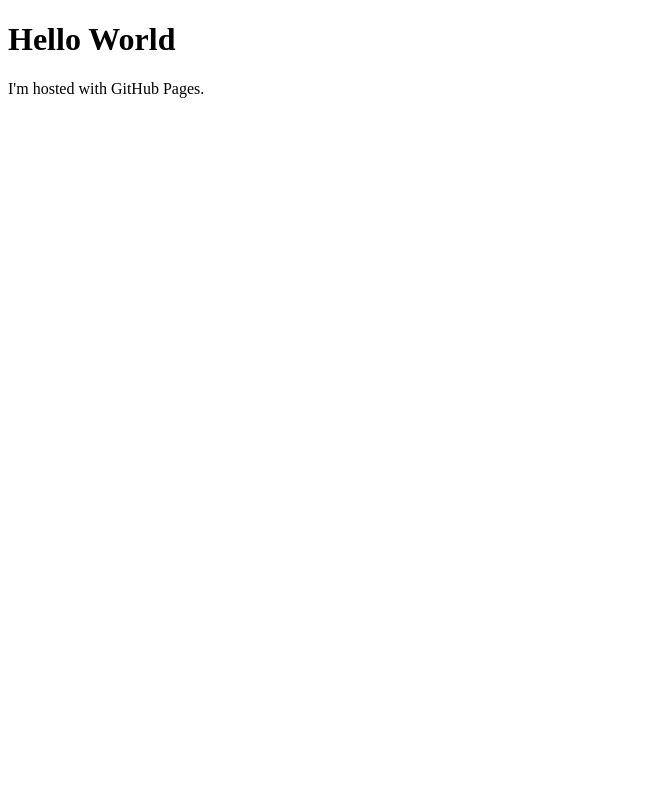
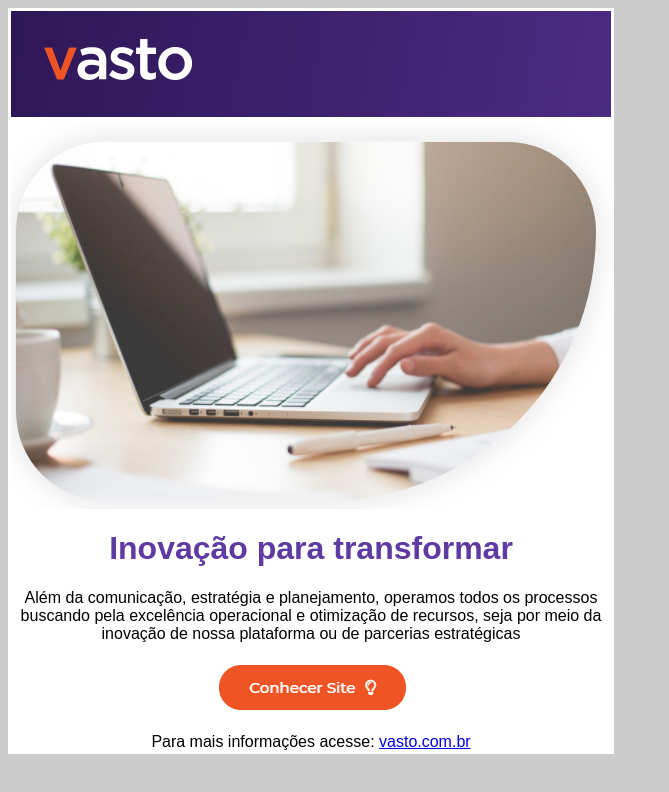
Before and after one commit to julianarm29/julianarm29.github.io, a plain HTML site: page index.html in a window 1280 px wide. Shown: the whole page, without its empty margins (0-669 px from the left). Drawn offline with Linux system fonts and the light colour scheme.

Commit message:
Update index.html

```diff
--- a/index.html
+++ b/index.html
@@ -1,7 +1,40 @@
-<!DOCTYPE html>
-<html>
-<body>
-<h1>Hello World</h1>
-<p>I'm hosted with GitHub Pages.</p>
-</body>
+</!DOCTYPE html>
+<html lang= "pt-br">
+	<head>
+		<meta charset="utf-8">
+		<meta name="viewport" content="width=device-width, initial-scale=1">
+		<title>Exercício</title>
+		<style type = "text/css">
+			body {
+				font-family: sans-serif;
+			}
+		</style>
+	</head>
+
+	<body bgcolor="#CCCCCC">
+		<table width="600" bgcolor="#FFFFFF">
+			<tr>
+				<td>
+					<img src="./cabecalho.png" alt = "Cabeçalho">
+				</td>
+			</tr>
+			<tr>
+				<td align="center">
+					<img src="./imagem.png" alt = "Imagem">
+					<h1 style="color:#5F3AA2">Inovação para transformar</h1>
+					<p> Além da comunicação, estratégia e planejamento, operamos todos os processos
+					buscando pela excelência operacional e otimização de recursos, seja por meio
+					da inovação de nossa plataforma ou de parcerias estratégicas</p>
+					<a href="https://vasto.com.br" target = "_blank">
+						<img src = "./botao.png" alt = "Botão">
+					</a>
+					<p>Para mais informações acesse:
+						<a href="https://vasto.com.br" target = "_blank">
+					vasto.com.br</a>
+					</p>
+				</td>
+			</tr>
+		</table>
+
+	</body>
 </html>
```
